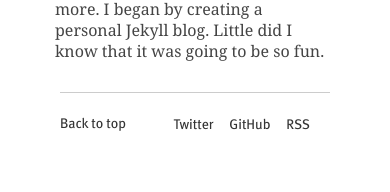
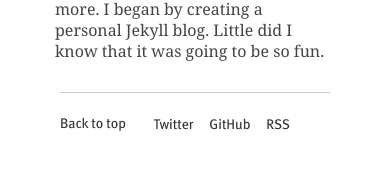
Before and after one commit to aacyun/jianxioy.github.com, a Jekyll site: the page built from index.html, in a window 390 px wide. Shown: the part 1007-1199 px from the top of the page. Built offline with Jekyll 4.4.1, drawn with Linux system fonts in a browser that asks for light colours; Markdown is read by kramdown in place of the engine named in the settings.

Commit message:
Testing phone.

```diff
--- a/static/css/layout.css
+++ b/static/css/layout.css
@@ -258,7 +258,7 @@ a:hover {
 		}
 		.offsite-links {
 			position: relative;
-			left: -50px;
+			left: -70px;
 			bottom: 20px;
 		}
 	}
```
